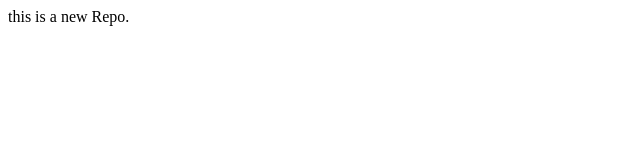
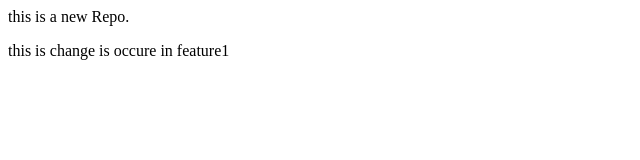
Before and after one commit to Aman123-so/Localrepo, a plain HTML site: page Localarepo/index.html in a window 1280 px wide. Shown: the whole page, without its empty margins (0-640 px from the left). Drawn offline with Linux system fonts and the light colour scheme.

Commit message:
this is a new change

```diff
--- a/Localarepo/index.html
+++ b/Localarepo/index.html
@@ -1 +1,2 @@
 <p>this is a new Repo.</p>
+<p>this is change is occure in feature1</p>
```
